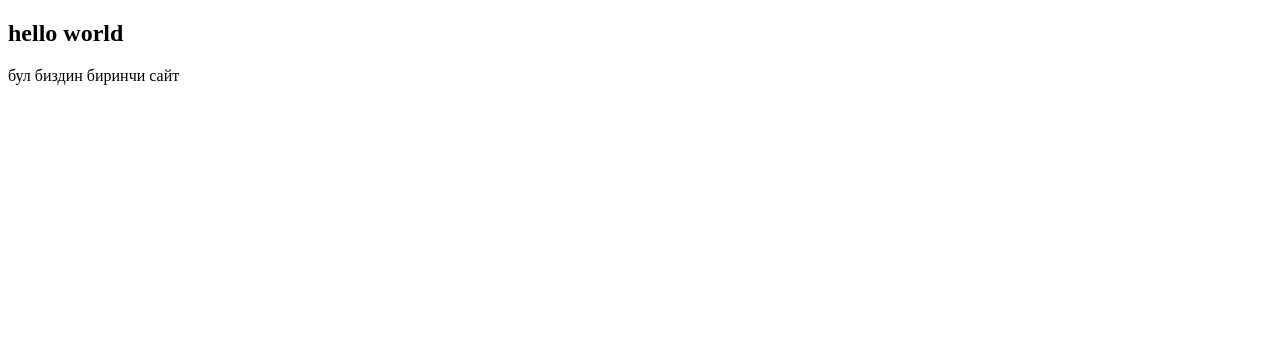
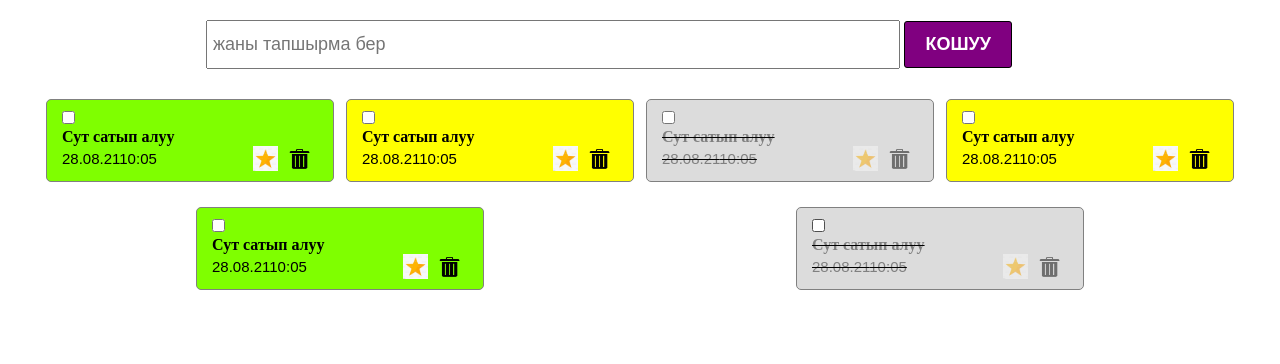
Before and after one commit to AizatMusabek00/todokg, a Django app: page / in a window 1280 px wide. Shown: the top 364 px of the page. Run offline with Django 3.2, Linux system fonts and the light colour scheme; parts of the project's set-up code (start-up, migrations or seed data) failed here and were passed over.

Commit message:
copiet index.html with static

```diff
--- /dev/null
+++ b/main/static/styles/checkbox.css
@@ -0,0 +1,41 @@
+.container {
+    display: block;
+    position: relative;
+    padding-left: 35px;
+    margin-bottom: 12px;
+    cursor: pointer;
+    font-size: 22px;
+    -webkit-user-select: none;
+    -moz-user-select: none;
+    -ms-user-select: none;
+    user-select: none;
+}
+.container input {
+    position: absolute;
+    opacity: 0;
+    cursor: pointer;
+    height: 0;
+    width: 0;
+  }
+.checkmark {
+    position: absolute;
+    top: 0;
+    left: -7px;
+    height: 25px;
+    width: 25px;
+    background-color: #eee(255, 255, 255);
+  }
+  .container input:checked ~ .checkmark:after {
+    display: block;
+  }
+  .container .checkmark:after {
+    left: 9px;
+    top: 5px;
+    width: 5px;
+    height: 10px;
+    border: solid white;
+    border-width: 0 3px 3px 0;
+    -webkit-transform: rotate(45deg);
+    -ms-transform: rotate(45deg);
+    transform: rotate(45deg);
+  }
--- /dev/null
+++ b/main/static/styles/index.css
@@ -0,0 +1,82 @@
+*{
+    box-sizing: border-box;
+    margin: 0;
+    padding: 0;
+    color: black;
+}
+section{
+    width: 100%;
+    padding: 20px;
+    display: flex;
+    flex-direction: column;
+    align-items: center;
+}
+.create_container{
+    width: 70%;
+}
+.create_input{
+    padding: 12px 5px;
+    font-size: 18px;
+    width: 80%;
+}
+.create_button{
+    padding: 12px 20px;
+    background: purple;
+    border: 1px solid black;
+    color: white;
+    font-size: 18px;
+    text-transform: uppercase;
+    font-weight: bold;
+    border-radius: 3px;
+    cursor: pointer;
+}
+.create_button:active{
+    border: 1px solid plum;
+    box-shadow: 2px 2px 5px 3px red;
+}
+.todo_container{
+    padding: 30px 20px;
+    display: flex;
+    justify-content: space-around;
+    flex-wrap: wrap;
+    width: 100%;
+}
+.todo_item{
+    border: 1px solid grey;
+    border-radius: 5px;
+    width: 24%;
+    padding: 10px 15px;
+    background-color:chartreuse;
+    margin-bottom: 25px;
+}
+.todo_item.done{
+    background-color: gainsboro;
+    text-decoration: line-through;
+}
+.todo_item.marked{
+    background-color: yellow;
+}
+.actions_buttons img{
+    width: 25px;
+    height: 25px;
+    margin: 0 5px;
+    cursor: pointer;
+}
+.todo_item_footer{
+    display: flex;
+    justify-content: space-between;
+    align-items: center;
+}
+.todo_item_footer p {
+    font-size: 15px;
+    font-family: sans-serif;
+}
+.todo_item_footer .actions_buttons{
+    display: flex;
+}
+.todo_item.done h4, .todo_item.done p, .todo_item.done span{
+    color: gray;
+}
+.todo_item.done img{
+    opacity: 0.5;
+}
--- a/main/templates/index.html
+++ b/main/templates/index.html
@@ -2,12 +2,126 @@
 <html lang="en">
 <head>
     <meta charset="UTF-8">
-    <meta http-equiv="X-UA-Compatible" content="IE=edge">
-    <meta name="viewport" content="width=device-width, initial-scale=1.0">
-    <title>Document</title>
+    <meta name="viewport" content="width=devise-width, initial-scale=1.0" />
+    <title>ToDo</title>
+    <link rel="stylesheet" href="./styles/index.css">
+    <link rel="stylesheet" href="styles/checkbox.css">
 </head>
 <body>
-    <h2>hello world</h2>
-    <div>бул биздин биринчи сайт</div>
+ <section>
+    <div class="create_container">
+        <input
+        class="create_input"
+        type="text"
+        placeholder="жаны тапшырма бер"
+        />
+        <button class="create_button">кошуу</button>
+    </div>
+    <div class="todo_container">
+
+        <div class="todo_item">
+            <div class="todo_item_header">
+                <label class="checkbox_container">
+                    <input type="checkbox">
+                    <span class="checkmark"></span>
+                </label>
+                <h4>Сут сатып алуу</h4>
+            </div>
+            <div class="todo_item_footer">
+                <p>28.08.21<span>10:05</span></p>
+                <div class="actions_buttons">
+                    <img src="./icons/istockphoto-1069729858-1024x1024.jpg">
+                    <img src="./icons/seo-social-web-network-internet_262_icon-icons.com_61518.png">
+                </div>
+            </div>
+        </div>
+
+        <div class="todo_item marked">
+            <div class="todo_item_header">
+                <label class="checkbox_container">
+                    <input type="checkbox">
+                    <span class="checkmark"></span>
+                </label>
+                <h4>Сут сатып алуу</h4>
+            </div>
+            <div class="todo_item_footer">
+                <p>28.08.21<span>10:05</span></p>
+                <div class="actions_buttons">
+                    <img src="./icons/istockphoto-1069729858-1024x1024.jpg">
+                    <img src="./icons/seo-social-web-network-internet_262_icon-icons.com_61518.png">
+                </div>
+            </div>
+        </div>
+
+        <div class="todo_item done">
+            <div class="todo_item_header">
+                <label class="checkbox_container">
+                    <input type="checkbox">
+                    <span class="checkmark"></span>
+                </label>
+                <h4>Сут сатып алуу</h4>
+            </div>
+            <div class="todo_item_footer">
+                <p>28.08.21<span>10:05</span></p>
+                <div class="actions_buttons">
+                    <img src="./icons/istockphoto-1069729858-1024x1024.jpg">
+                    <img src="./icons/seo-social-web-network-internet_262_icon-icons.com_61518.png">
+                </div>
+            </div>
+        </div>
+
+        <div class="todo_item marked">
+            <div class="todo_item_header">
+                <label class="checkbox_container">
+                    <input type="checkbox">
+                    <span class="checkmark"></span>
+                </label>
+                <h4>Сут сатып алуу</h4>
+            </div>
+            <div class="todo_item_footer">
+                <p>28.08.21<span>10:05</span></p>
+                <div class="actions_buttons">
+                    <img src="./icons/istockphoto-1069729858-1024x1024.jpg">
+                    <img src="./icons/seo-social-web-network-internet_262_icon-icons.com_61518.png">
+                </div>
+            </div>
+        </div>
+
+        <div class="todo_item">
+            <div class="todo_item_header">
+                <label class="checkbox_container">
+                    <input type="checkbox">
+                    <span class="checkmark"></span>
+                </label>
+                <h4>Сут сатып алуу</h4>
+            </div>
+            <div class="todo_item_footer">
+                <p>28.08.21<span>10:05</span></p>
+                <div class="actions_buttons">
+                    <img src="./icons/istockphoto-1069729858-1024x1024.jpg">
+                    <img src="./icons/seo-social-web-network-internet_262_icon-icons.com_61518.png">
+                </div>
+            </div>
+        </div>
+
+        <div class="todo_item done">
+            <div class="todo_item_header">
+                <label class="checkbox_container">
+                    <input type="checkbox">
+                    <span class="checkmark"></span>
+                </label>
+                <h4>Сут сатып алуу</h4>
+            </div>
+            <div class="todo_item_footer">
+                <p>28.08.21<span>10:05</span></p>
+                <div class="actions_buttons">
+                    <img src="./icons/istockphoto-1069729858-1024x1024.jpg">
+                    <img src="./icons/seo-social-web-network-internet_262_icon-icons.com_61518.png">
+                </div>
+            </div>
+        </div>
+
+    </div>
+ </section>
 </body>
 </html>
```
Also changed, not shown: main/static/icons/istockphoto-1069729858-1024x1024.jpg (added), main/static/icons/seo-social-web-network-internet_262_icon-icons.com_61518.png (added).
